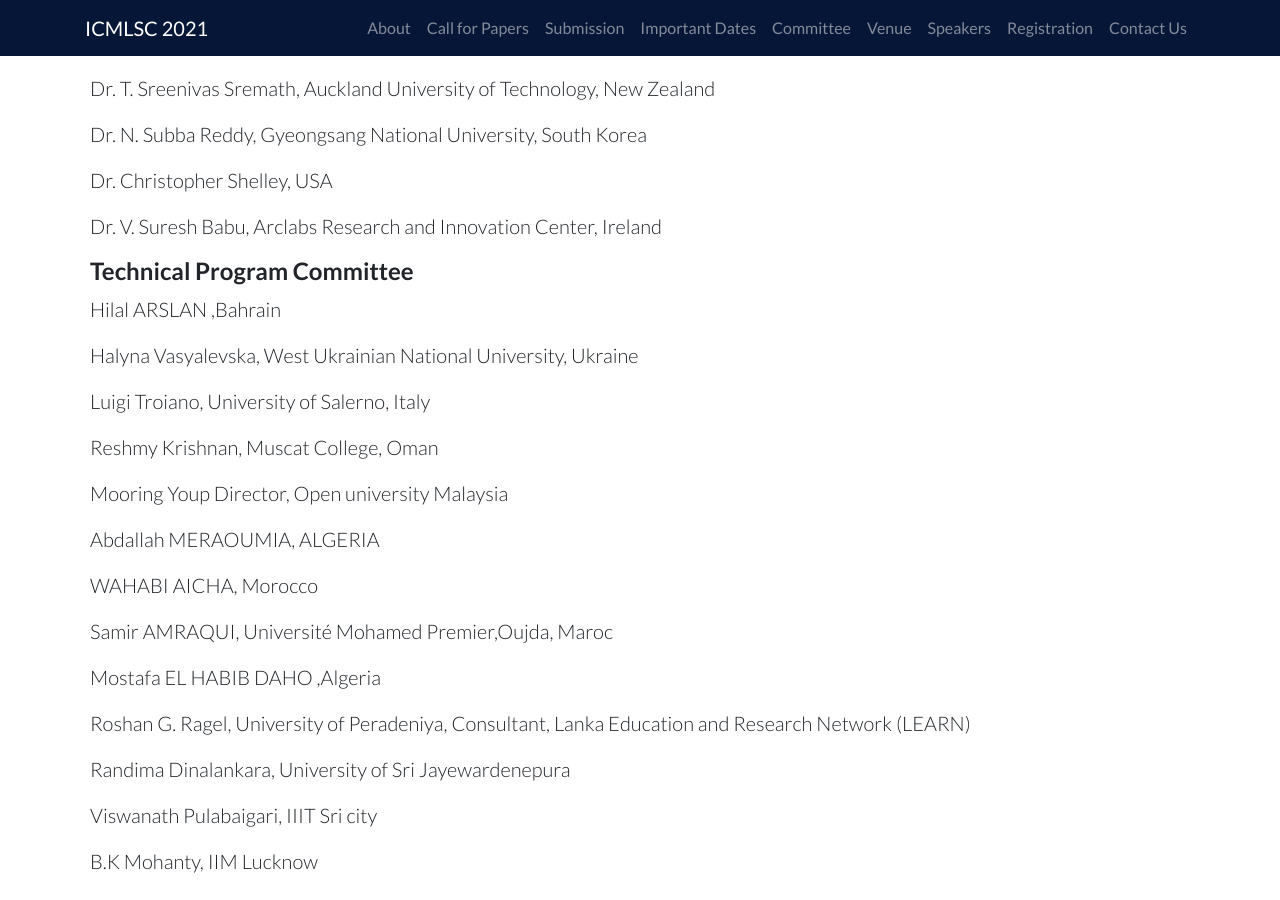
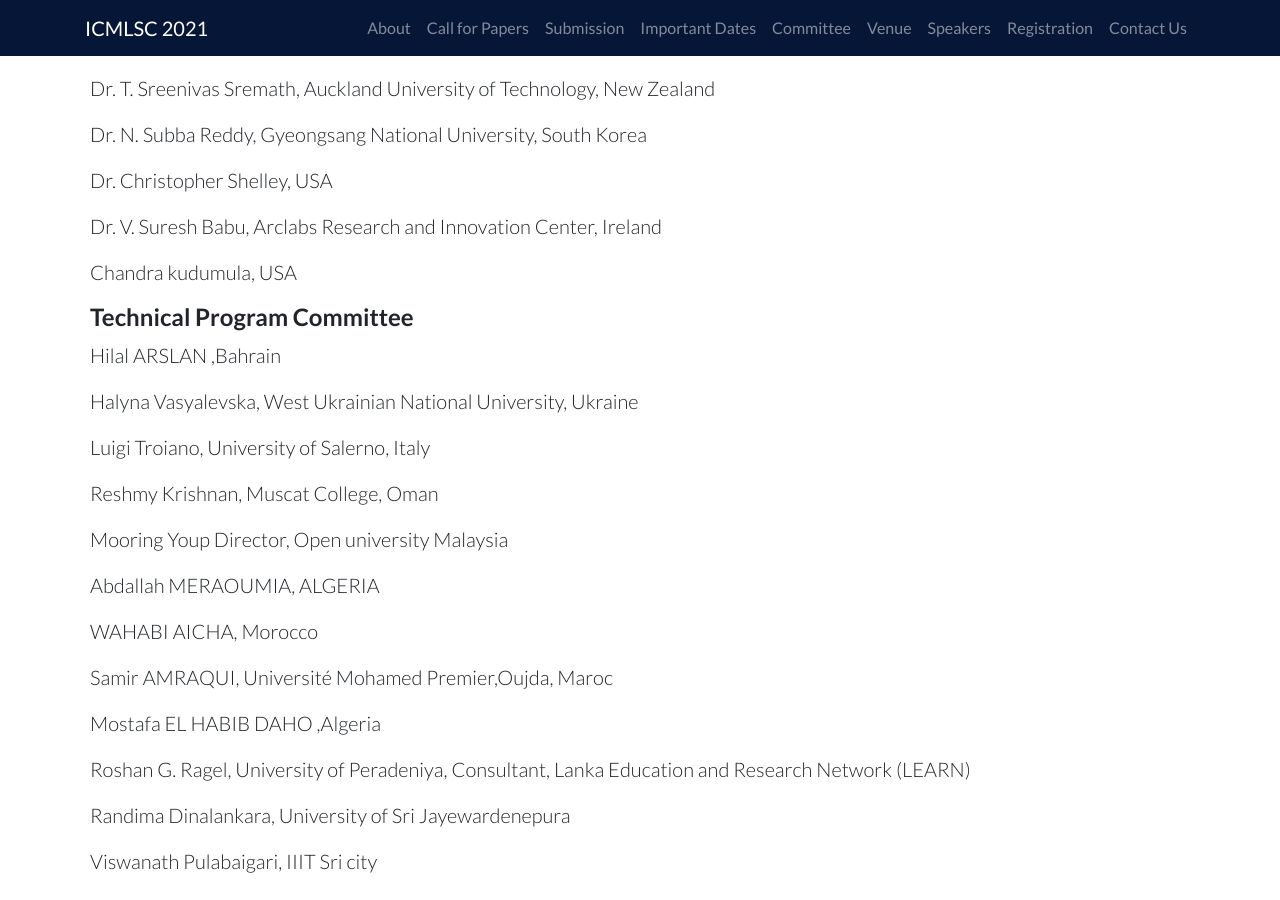
Before and after one commit to ieeevardhaman/icmlsc-website, a Jekyll site: the page built from pages/committee.md, in a window 1280 px wide and 900 px high, scrolled down 2914 px. Built offline with Jekyll 4.4.1, drawn with Linux system fonts in a browser that asks for light colours; our own code applies the rules of GitHub Pages for plain Markdown files.

Commit message:
Update committee.md

```diff
--- a/pages/committee.md
+++ b/pages/committee.md
@@ -100,6 +100,8 @@ Dr. N. Subba Reddy, Gyeongsang National University, South Korea
 Dr. Christopher Shelley, USA
 
 Dr. V. Suresh Babu, Arclabs Research and Innovation Center, Ireland
+
+Chandra kudumula, USA
 
 #### Technical Program Committee
 
```
